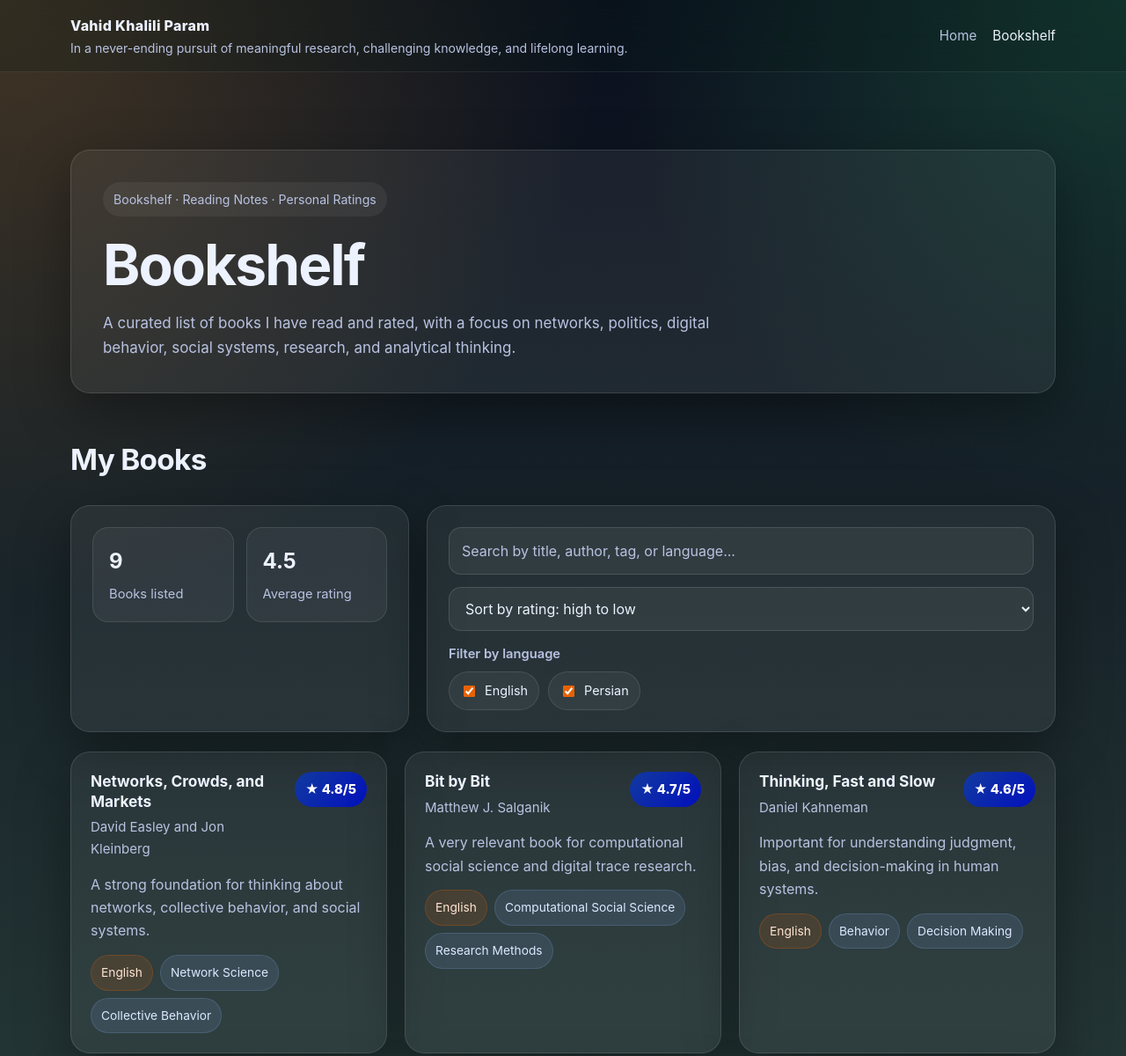
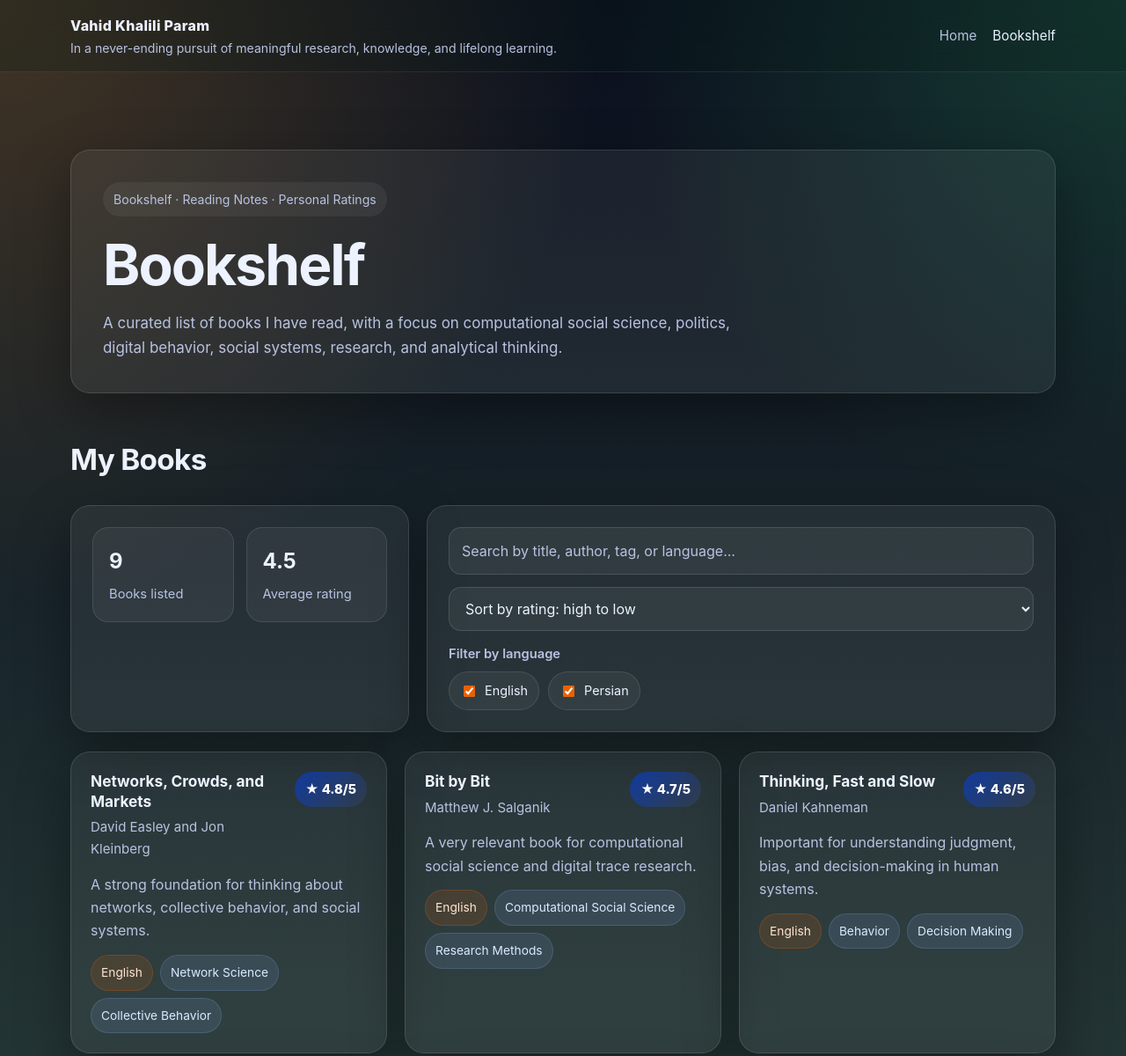
Before and after one commit to vahidparam/vahidparam.github.io, a plain HTML site: page bookshelf/index.html in a window 1280 px wide. Shown: the top 1200 px of the page at 88% size. Drawn offline with Linux system fonts and the light colour scheme.

Commit message:
Update brand subtitle and refine bookshelf description for clarity

```diff
--- a/bookshelf/index.html
+++ b/bookshelf/index.html
@@ -21,7 +21,7 @@
       --muted: #b8c2e1;
       --accent: #E86100;
       --accent-2: #003fec8f;
-      --accent-3: #0310be;
+      --accent-3: #7177cf1a;
       --lab_accent: rgba(39, 208, 214, 0.582);
       --shadow: 0 20px 60px rgba(0,0,0,0.35);
       --radius: 22px;
@@ -387,7 +387,7 @@
     <div class="container nav">
       <div class="brand-block">
         <a class="brand" href="../">Vahid Khalili Param</a>
-        <span class="brand-subtitle">In a never-ending pursuit of meaningful research, challenging knowledge, and lifelong learning.</span>
+        <span class="brand-subtitle">In a never-ending pursuit of meaningful research, knowledge, and lifelong learning.</span>
       </div>
 
       <nav class="nav-links">
@@ -404,7 +404,7 @@
           <div class="eyebrow">Bookshelf · Reading Notes · Personal Ratings</div>
           <h1>Bookshelf</h1>
           <p class="lead">
-            A curated list of books I have read and rated, with a focus on networks, politics, digital behavior, social systems, research, and analytical thinking.
+            A curated list of books I have read, with a focus on computational social science, politics, digital behavior, social systems, research, and analytical thinking.
           </p>
         </div>
       </div>
```
